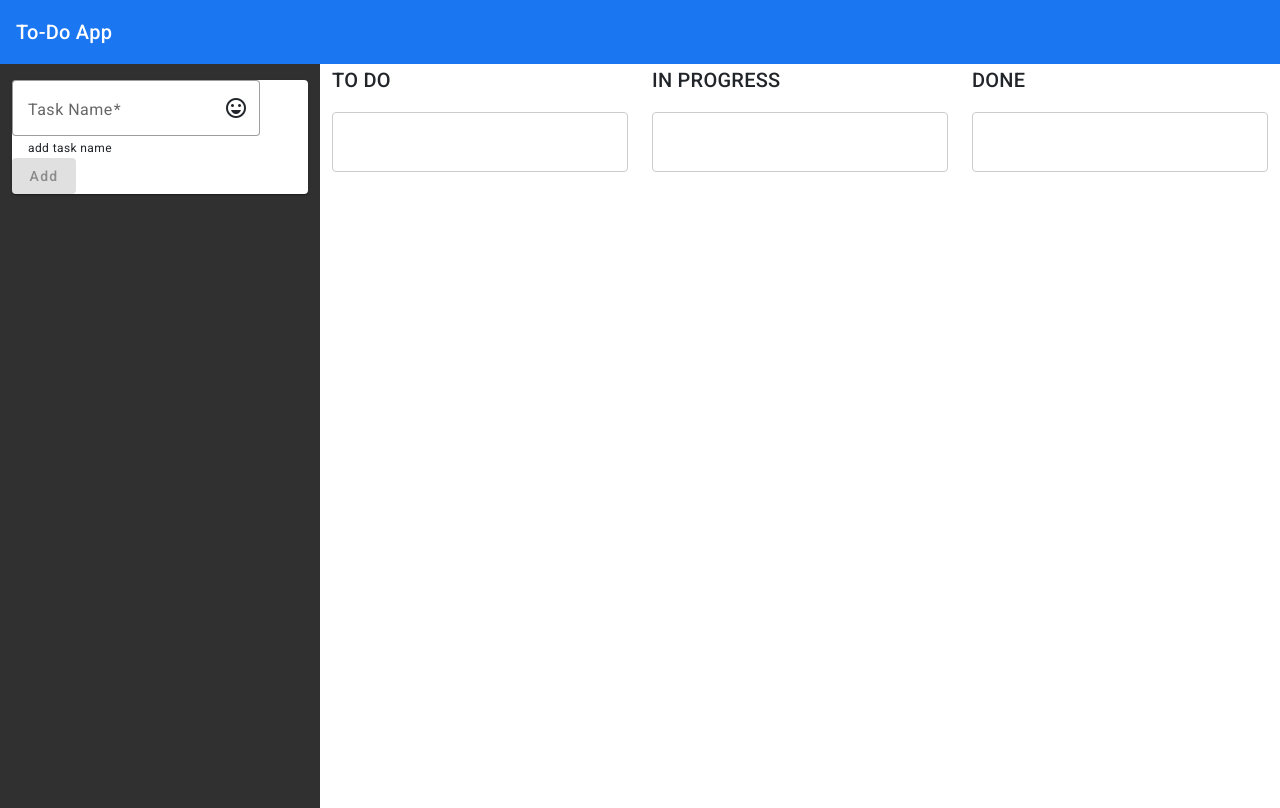
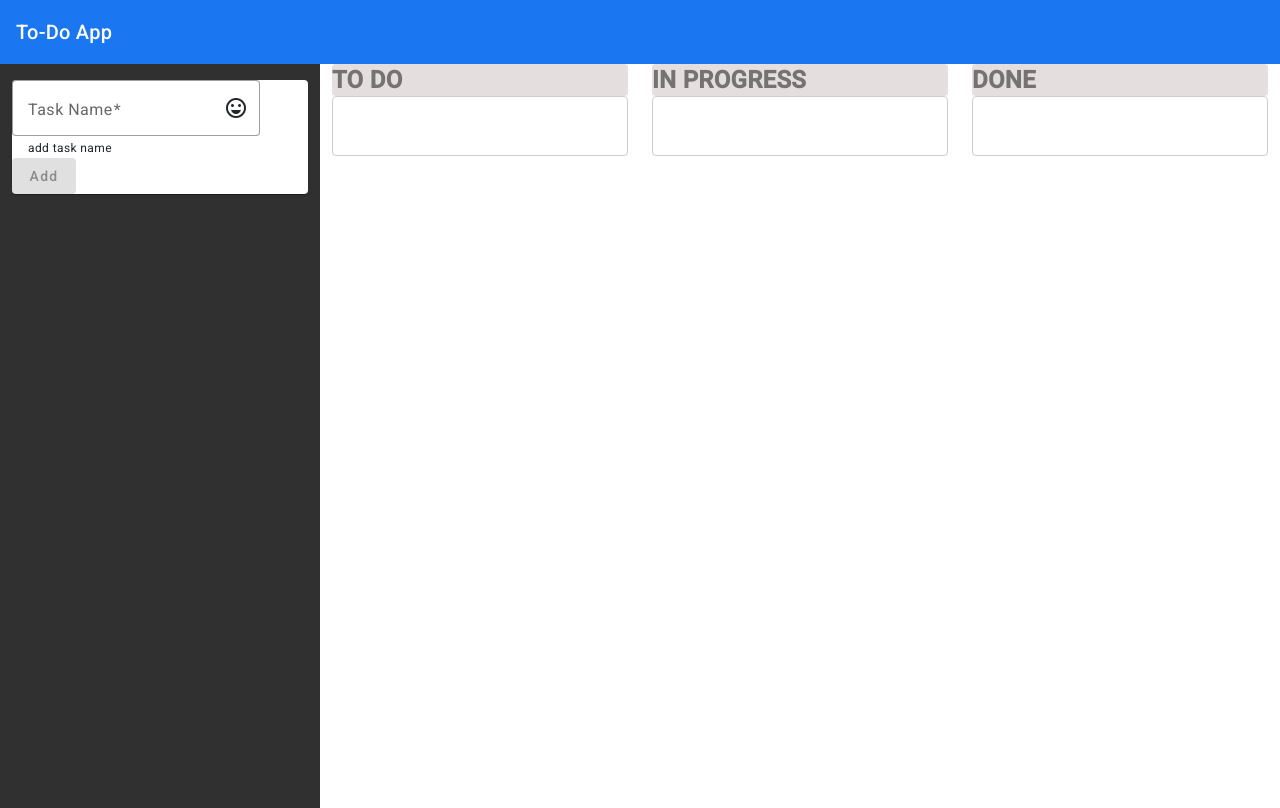
Before and after one commit to AlainaBalducci/task-manager, an Angular app: page / in a window 1280 px wide. Built offline with nearby package versions, Linux system fonts and the light colour scheme.

Commit message:
added some styling to the column headers

```diff
--- a/src/app/todo/todo.component.css
+++ b/src/app/todo/todo.component.css
@@ -62,3 +62,15 @@
  grid-auto-flow: column;
  grid-column-gap: 10px;
 }
+ .head-title {
+  margin: 0;
+  padding: 0;
+  background-color: rgb(228,222,222);
+  border-radius: 4px;
+  color: #777272;
+  font-size: 1.5rem;
+  font-weight: 600;
+  span{
+   font-weight: normal;
+  }
+ }
--- a/src/app/todo/todo.component.html
+++ b/src/app/todo/todo.component.html
@@ -42,7 +42,7 @@
           <div class="col-md-4">
             <!-- todo -->
             <div class="example-container">
-              <h2>TO DO <span *ngIf="tasks.length > 0"> - {{tasks.length}}</span></h2>
+              <h2 class="head-title">TO DO <span *ngIf="tasks.length > 0"> - {{tasks.length}}</span></h2>
               <div
                 cdkDropList
                 [cdkDropListData]="tasks"
@@ -78,7 +78,7 @@
           <div class="col-md-4">
             <!-- inprogress -->
             <div class="example-container">
-              <h2>IN PROGRESS <span *ngIf="inprogress.length > 0"> - {{inprogress.length}}</span></h2>
+              <h2 class="head-title">IN PROGRESS <span *ngIf="inprogress.length > 0"> - {{inprogress.length}}</span></h2>
 
               <div
                 cdkDropList
@@ -106,7 +106,7 @@
           <div class="col-md-4">
             <!-- done -->
             <div class="example-container">
-              <h2>DONE <span *ngIf="done.length > 0"> - {{done.length}}</span></h2>
+              <h2 class="head-title">DONE <span *ngIf="done.length > 0"> - {{done.length}}</span></h2>
 
               <div
                 cdkDropList
```
